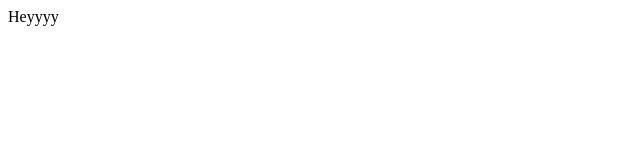
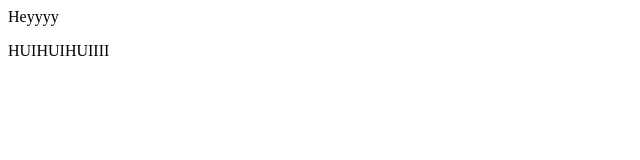
Before and after one commit to harshit8d/Demo, a plain HTML site: page index.html in a window 1280 px wide. Shown: the whole page, without its empty margins (0-640 px from the left). Drawn offline with Linux system fonts and the light colour scheme.

Commit message:
added huihuihui

```diff
--- a/index.html
+++ b/index.html
@@ -1 +1,2 @@
 <p>Heyyyy</p>
+<p>HUIHUIHUIIII</p>
```
